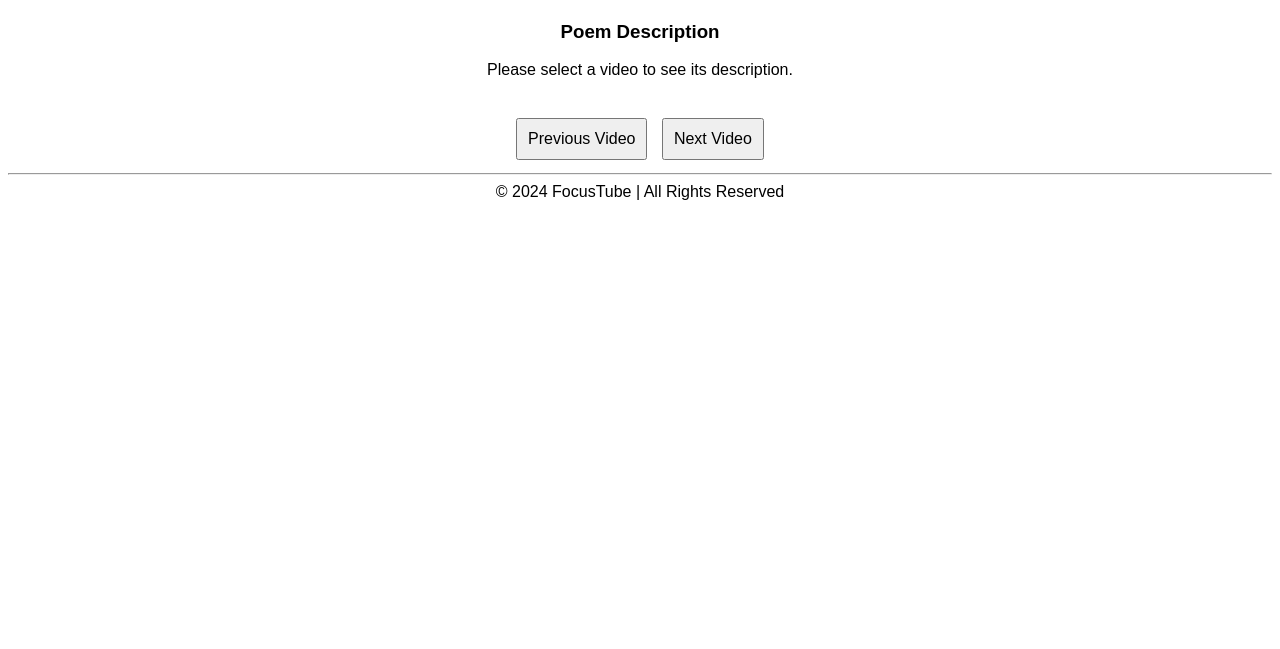
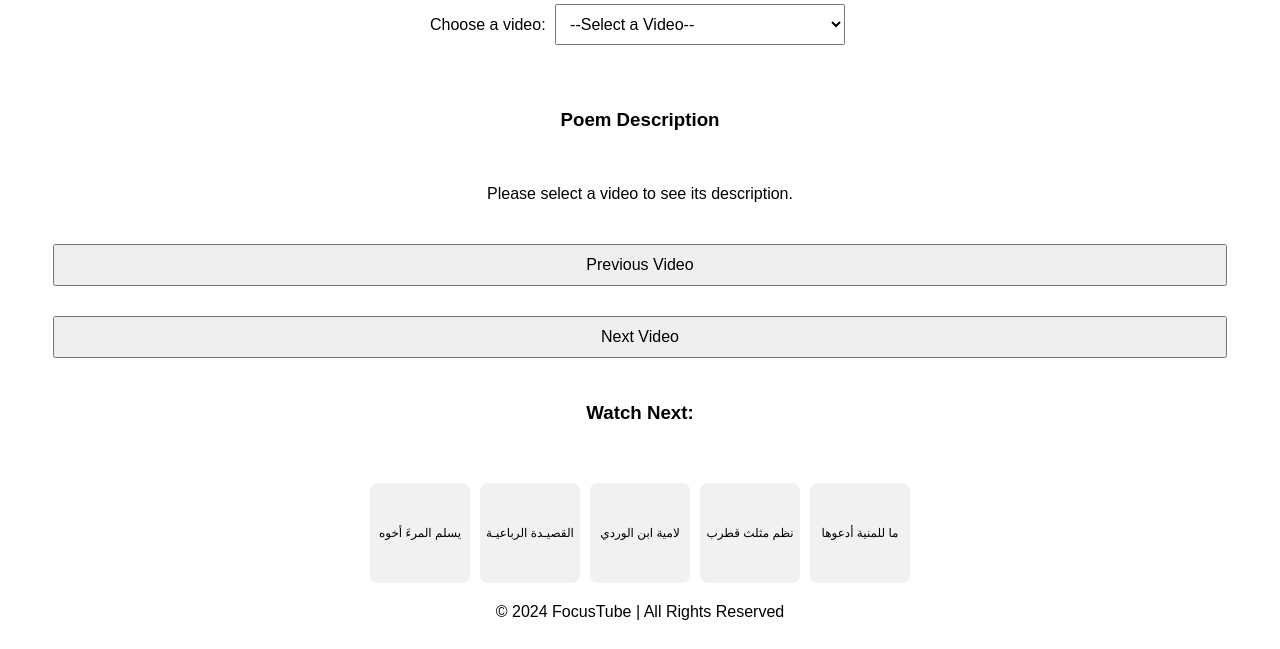
Before and after one commit to Malek-son19/Milestone1, a plain HTML site: page index.html in a window 1280 px wide. Shown: the part 153-802 px from the top of the page. Drawn offline with Linux system fonts and the light colour scheme.

Commit message:
Add video icons with hover

```diff
--- a/index.html
+++ b/index.html
@@ -4,38 +4,93 @@
     <meta charset="UTF-8">
     <meta name="viewport" content="width=device-width, initial-scale=1.0">
     <title>FocusTube</title>
-</head>
-
-<style>/* Add some basic styles */
+    <style>
+        /* Add basic styles */
         body {
             font-family: Arial, sans-serif;
             text-align: center;
+            padding: 20px;
         }
-    iframe {width: 560px;
+        .container {
+            display: grid;
+            grid-template-columns: 1fr;
+            grid-gap: 20px;
+            padding: 20px;
+        }
+        iframe {
+            width: 560px;
             height: 315px;
             border: none;
             margin-top: 20px;
-  ;
         }
         select, button {
             padding: 10px;
             font-size: 16px;
             margin: 5px;
         }
-
+        .main-video {
+            grid-column: 1 / -1;
+        }
+        .video-selection {
+            grid-column: 1 / -1;
+            text-align: left;
+        }
+        /* Styling for video list (squares) */
+        .video-list {
+            display: flex;
+            justify-content: center;
+            flex-wrap: wrap;
+            gap: 10px;
+            margin-top: 20px;
+        }
+        .video-item {
+            cursor: pointer;
+            width: 100px;
+            height: 100px;
+            background-color: #f1f1f1;
+            border-radius: 8px;
+            display: flex;
+            align-items: center;
+            justify-content: center;
+            transition: background-color 0.3s, background-image 0.3s;
+            background-size: cover;
+            background-position: center;
+            position: relative;
+        }
+        .video-item:hover {
+            background-color: #e0e0e0;
+        }
+        /* Hover effect to show thumbnail */
+        .video-item:hover::before {
+            content: '';
+            position: absolute;
+            top: 0;
+            left: 0;
+            width: 100%;
+            height: 100%;
+            background-color: rgba(0, 0, 0, 0.5);
+        }
+        .video-item:hover {
+            background-image: url('');
+            background-color: transparent;
+        }
+        .video-item-title {
+            font-size: 12px;
+            color: #000;
+            z-index: 2;
+            text-align: center;
+            width: 100%;
+        }
+        .video-item:hover .video-item-title {
+            color: white;
+        }
     </style>
-
-
-
-
-
-</body>
-</html>
-
+</head>
 <body>
     <h1>FocusTube</h1>
-    <img src="https://uxwing.com/wp-content/themes/uxwing/download/brands-and-social-media/youtube-app-white-icon.png" alt="" width="20" height="20"/>
+    <img src="https://uxwing.com/wp-content/themes/uxwing/download/brands-and-social-media/youtube-app-white-icon.png" alt="YouTube Icon" width="20" height="20" />
 
+    <div class="container">
         <!-- Dropdown to select a video -->
         <form>
             <label for="videos">Choose a video:</label>
@@ -50,28 +105,49 @@
         </form>
 
         <!-- YouTube iframe for video embedding -->
+        <div class="main-video">
             <div id="player"></div>
+        </div>
 
         <!-- Section for displaying poem descriptions -->
         <h3>Poem Description</h3>
         <p id="poemDescription">Please select a video to see its description.</p>
 
         <!-- Buttons for controlling video -->
-    <br>
         <button id="prevButton">Previous Video</button>
         <button id="nextButton">Next Video</button>
 
-    <hr>
+        <!-- Video list below the buttons -->
+        <h3>Watch Next:</h3>
+        <div class="video-selection">
+            <div class="video-list">
+                <div class="video-item" data-videoid="NAmc74KK7JI" data-thumb="https://img.youtube.com/vi/NAmc74KK7JI/0.jpg">
+                    <span class="video-item-title">يسلم المرءَ أخوه</span>
+                </div>
+                <div class="video-item" data-videoid="zuJxjPK2TgU" data-thumb="https://img.youtube.com/vi/zuJxjPK2TgU/0.jpg">
+                    <span class="video-item-title">القصيـدة الرباعيـة</span>
+                </div>
+                <div class="video-item" data-videoid="oWzo-SsqOVY" data-thumb="https://img.youtube.com/vi/oWzo-SsqOVY/0.jpg">
+                    <span class="video-item-title">لامية ابن الوردي</span>
+                </div>
+                <div class="video-item" data-videoid="_qXLo4wTk9E" data-thumb="https://img.youtube.com/vi/_qXLo4wTk9E/0.jpg">
+                    <span class="video-item-title">نظم مثلث قطرب</span>
+                </div>
+                <div class="video-item" data-videoid="9XscxBi-M40" data-thumb="https://img.youtube.com/vi/9XscxBi-M40/0.jpg">
+                    <span class="video-item-title">ما للمنية أدعوها</span>
+                </div>
+            </div>
+        </div>
+    </div>
+
+    <footer>
+        &copy; 2024 FocusTube | All Rights Reserved
+    </footer>
 
     <!-- Load the IFrame Player API -->
     <script src="https://www.youtube.com/iframe_api"></script>
-    <script src="script.js"></script>
-</body>
-<footer>
-        &copy; 2024 FocusTube | All Rights Reserved
-    </footer>
-</html>
-<script>// Define the YouTube video IDs and descriptions
+    <script>
+        // Define the YouTube video IDs and descriptions
         const videos = {
             'NAmc74KK7JI': {
                 title: 'يسلم المرءَ أخوه',
@@ -134,6 +210,24 @@
                 }
             });
 
+            // Handle video list hover and click events
+            document.querySelectorAll('.video-item').forEach(item => {
+                item.addEventListener('mouseenter', function () {
+                    const thumbnailUrl = this.getAttribute('data-thumb');
+                    this.style.backgroundImage = `url(${thumbnailUrl})`;
+                });
+                item.addEventListener('mouseleave', function () {
+                    this.style.backgroundImage = 'none';
+                });
+                item.addEventListener('click', function () {
+                    const selectedVideoId = this.getAttribute('data-videoid');
+                    player.loadVideoById(selectedVideoId);
+                    currentVideoIndex = videoIDs.indexOf(selectedVideoId);
+                    poemDescription.textContent = videos[selectedVideoId].description;
+                    videoSelect.value = selectedVideoId;
+                });
+            });
+
             // Previous and next video controls
             document.getElementById('prevButton').addEventListener('click', function () {
                 if (currentVideoIndex > 0) {
@@ -141,7 +235,6 @@
                     const previousVideoId = videoIDs[currentVideoIndex];
                     player.loadVideoById(previousVideoId);
                     videoSelect.value = previousVideoId;
-                // Update poem description
                     poemDescription.textContent = videos[previousVideoId].description;
                 }
             });
@@ -152,9 +245,10 @@
                     const nextVideoId = videoIDs[currentVideoIndex];
                     player.loadVideoById(nextVideoId);
                     videoSelect.value = nextVideoId;
-                // Update poem description
                     poemDescription.textContent = videos[nextVideoId].description;
                 }
             });
         }
     </script>
+</body>
+</html>
```
Lines whose indentation alone changed are shown as unchanged.
